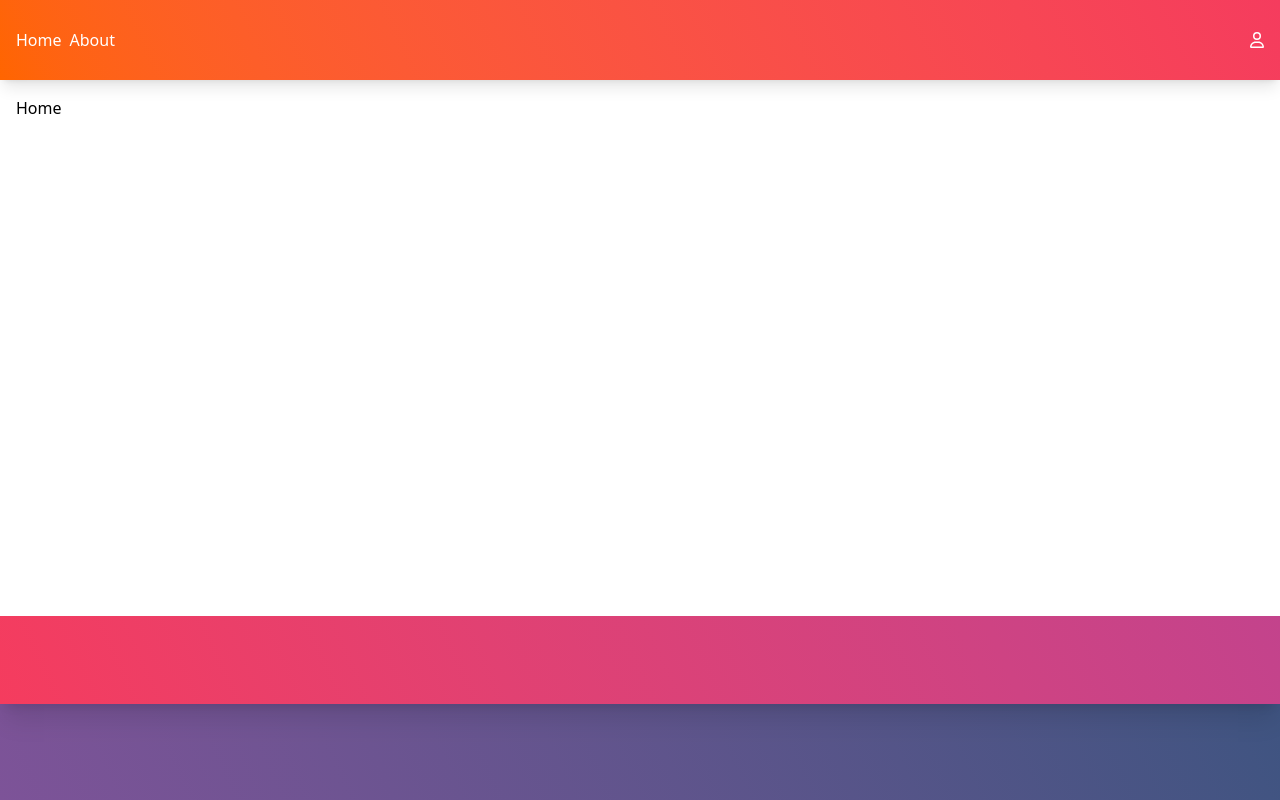
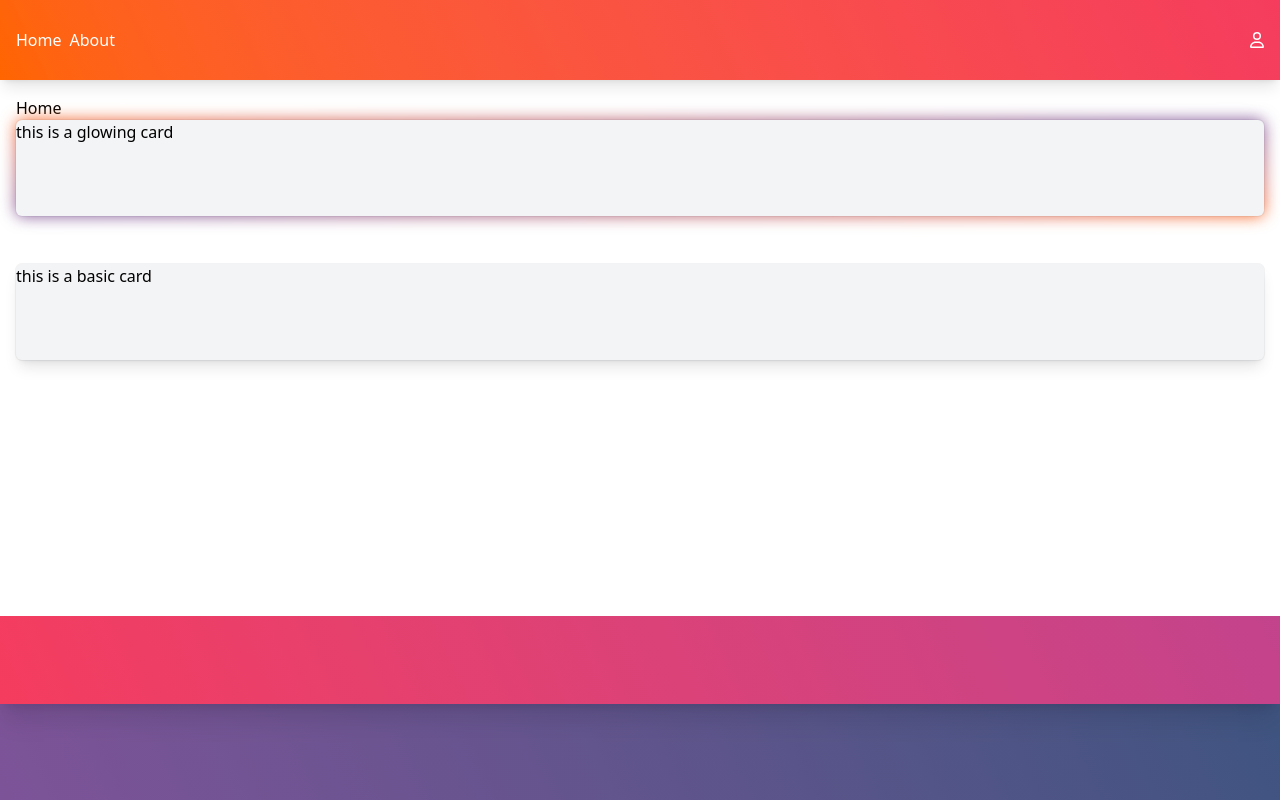
Before and after one commit to luke-wyeth/yuple, a Vue app in the folder frontend/: page / in a window 1280 px wide. Built offline with nearby package versions, Linux system fonts and the light colour scheme.

Commit message:
keep working on basic card

```diff
--- /dev/null
+++ b/frontend/src/components/BasicCard.vue
@@ -0,0 +1,24 @@
+<template>
+  <div class="relative">
+    <div
+      :class="{
+        'blur absolute inset-0 rounded-md bg-gradient-to-br from-orange via-orange-pink via-pink-purple via-purple via-pink-purple via-orange-pink to-orange':
+          glowingBorder,
+      }"
+    />
+
+    <div
+      class="relative rounded-md bg-gray-100 ring-1 ring-gray-900/5"
+      :class="{
+        'shadow-lg': !glowingBorder,
+      }"
+    >
+      <slot />
+    </div>
+  </div>
+</template>
+<script setup lang="ts">
+defineProps({
+  glowingBorder: Boolean,
+});
+</script>
--- a/frontend/src/views/HomeView.vue
+++ b/frontend/src/views/HomeView.vue
@@ -1,8 +1,12 @@
-<script setup lang="ts">
-</script>
-
 <template>
   <main>
     Home
+
+    <basic-card :glowing-border="true" class="mb-12"> <div class="h-24">this is a glowing card</div> </basic-card>
+    <basic-card :glowing-border="false"> <div class="h-24">this is a basic card</div> </basic-card>
   </main>
 </template>
+
+<script setup lang="ts">
+import BasicCard from '../components/BasicCard.vue'
+</script>
```
